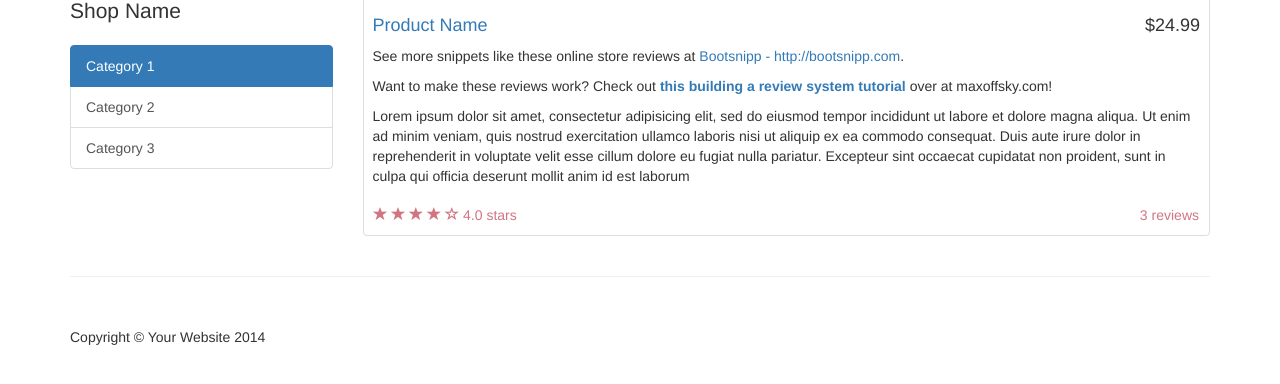
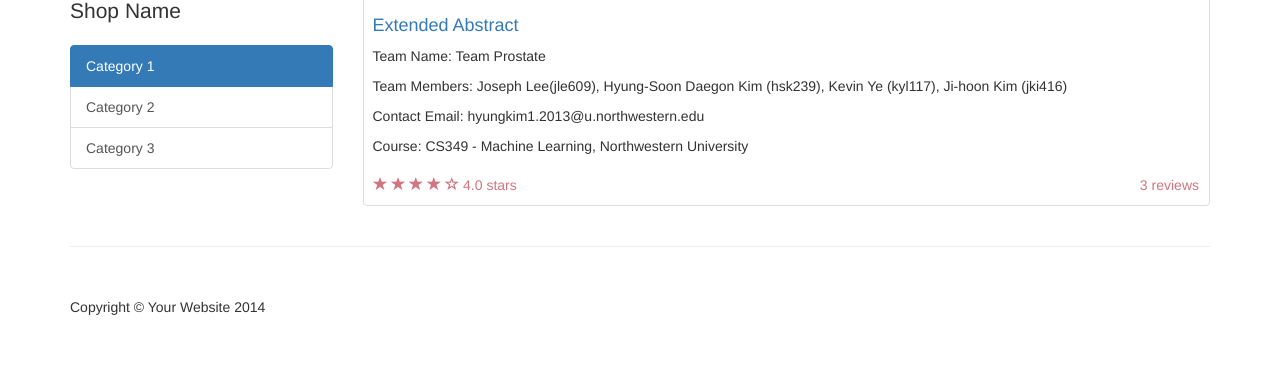
Before and after one commit to jlee-snn/machinelearningreport, a plain HTML site: page index.html in a window 1280 px wide. Shown: the part 74-458 px from the top of the page. Drawn offline with Linux system fonts and the light colour scheme.

Commit message:
Update index.html

```diff
--- a/index.html
+++ b/index.html
@@ -79,14 +79,11 @@
                 <div class="thumbnail">
                     <img class="img-responsive" alt="">
                     <div class="caption-full">
-                        <h4 class="pull-right">$24.99</h4>
-                        <h4><a href="#">Product Name</a>
-                        </h4>
-                        <p>See more snippets like these online store reviews at <a target="_blank" href="http://bootsnipp.com">Bootsnipp - http://bootsnipp.com</a>.</p>
-                        <p>Want to make these reviews work? Check out
-                            <strong><a href="http://maxoffsky.com/code-blog/laravel-shop-tutorial-1-building-a-review-system/">this building a review system tutorial</a>
-                            </strong>over at maxoffsky.com!</p>
-                        <p>Lorem ipsum dolor sit amet, consectetur adipisicing elit, sed do eiusmod tempor incididunt ut labore et dolore magna aliqua. Ut enim ad minim veniam, quis nostrud exercitation ullamco laboris nisi ut aliquip ex ea commodo consequat. Duis aute irure dolor in reprehenderit in voluptate velit esse cillum dolore eu fugiat nulla pariatur. Excepteur sint occaecat cupidatat non proident, sunt in culpa qui officia deserunt mollit anim id est laborum</p>
+                        <h4><a href="#">Extended Abstract</a></h4>
+                        <p>Team Name: Team Prostate</p>
+                        <p>Team Members: Joseph Lee(jle609), Hyung-Soon Daegon Kim (hsk239), Kevin Ye (kyl117),  Ji-hoon Kim (jki416)</p>
+                        <p>Contact Email: hyungkim1.2013@u.northwestern.edu</p>
+                        <p>Course: CS349 - Machine Learning, Northwestern University</p>
                     </div>
                     <div class="ratings">
                         <p class="pull-right">3 reviews</p>
```
